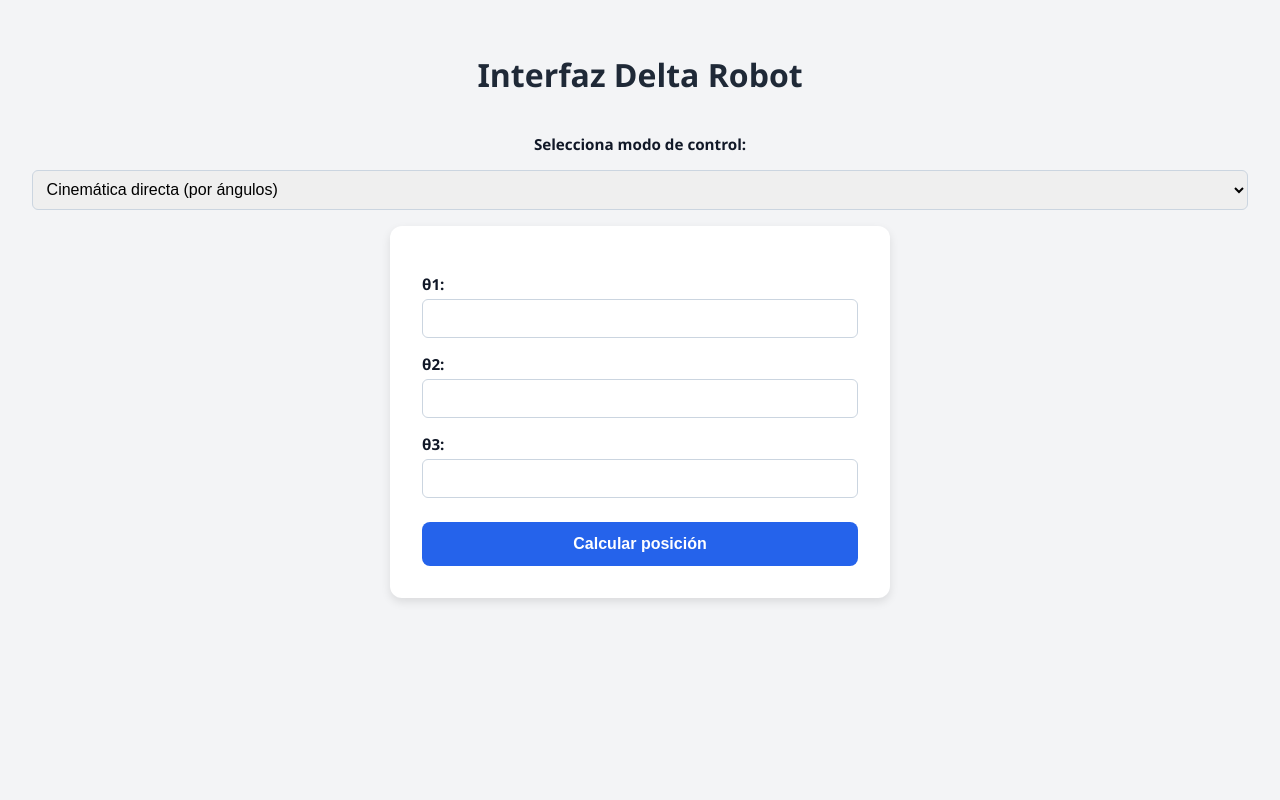
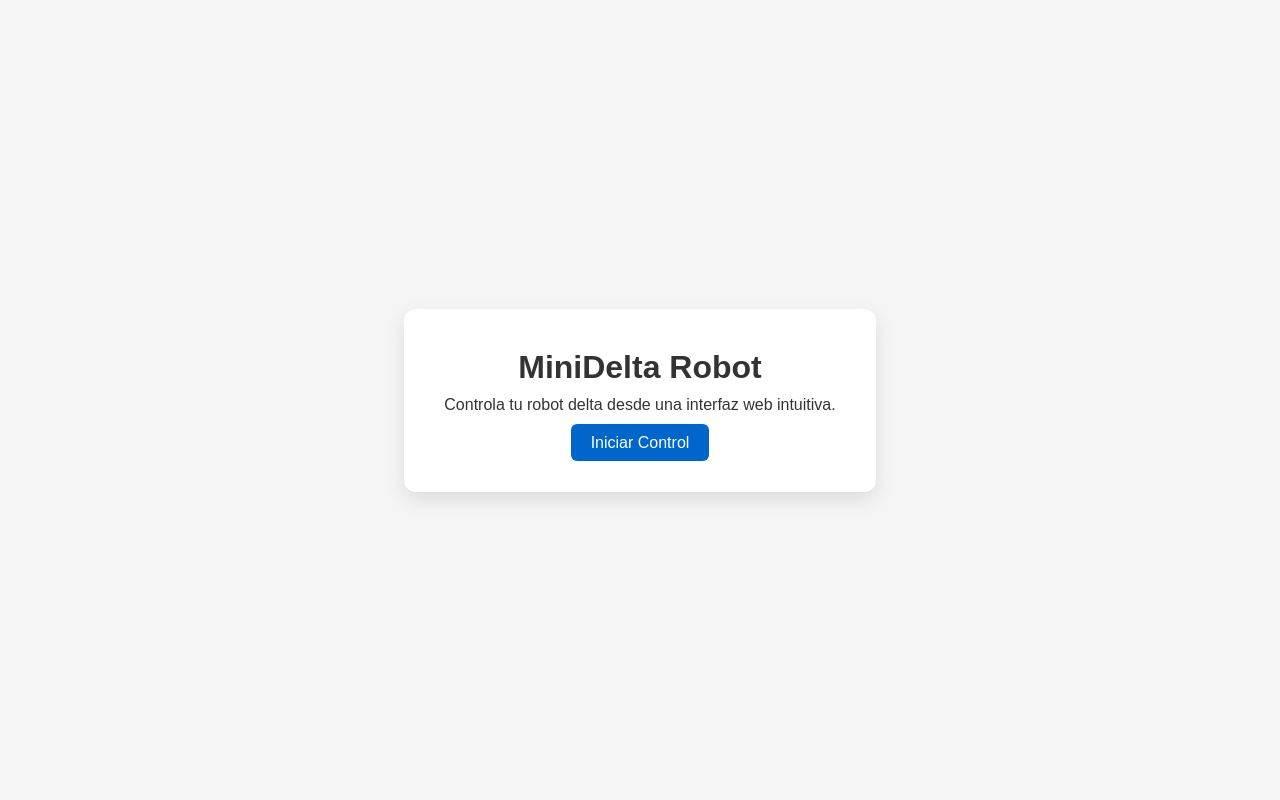
Before and after one commit to SebasG2310/MiniDelta, a Flask app: page / in a window 1280 px wide. Run offline with Flask 3, Linux system fonts and the light colour scheme; some libraries are stand-ins or nearby versions.

Commit message:
modified web and added panel

```diff
--- /dev/null
+++ b/controller/hardware_interface_mock.py
@@ -0,0 +1,6 @@
+class ServoDriver:
+    def __init__(self):
+        print("[MOCK] ServoDriver inicializado (sin hardware)")
+
+    def move_servos(self, angles):
+        print(f"[MOCK] Mover servos a ángulos: {angles}")
--- a/static/css/style.css
+++ b/static/css/style.css
@@ -1,95 +1,219 @@
-/* Centrado y diseño base */
-body {
-  font-family: 'Segoe UI', Tahoma, Geneva, Verdana, sans-serif;
-  background-color: #f3f4f6;
-  color: #111827;
-  margin: 0;
-  padding: 2rem;
-  display: flex;
-  flex-direction: column;
-  align-items: center;
+/* Reset básico */
+* {
+    margin: 0;
+    padding: 0;
+    box-sizing: border-box;
 }
 
-/* Títulos */
-h1, h2 {
-  color: #1f2937;
-  text-align: center;
+body {
+    font-family: 'Segoe UI', sans-serif;
+    background-color: #f4f4f4;
+    color: #333;
 }
 
-/* Contenedor general */
-form {
-  background-color: #ffffff;
-  padding: 2rem;
-  border-radius: 12px;
-  margin: 1rem 0;
-  box-shadow: 0 4px 10px rgba(0,0,0,0.1);
-  width: 100%;
-  max-width: 500px;
-  box-sizing: border-box;
+.container {
+    display: flex;
+    height: 100vh;
 }
 
-/* Etiquetas y campos */
-label {
-  display: flex;
-  flex-direction: column;
-  margin-top: 1rem;
-  font-weight: bold;
-  font-size: 0.95rem;
+/* Sidebar */
+.sidebar {
+    width: 240px;
+    background-color: #2c3e50;
+    color: #ecf0f1;
+    padding: 30px 20px;
 }
 
-input[type="number"],
-input[type="range"],
-input[type="text"],
-select {
-  width: 100%;
-  padding: 0.6rem;
-  margin-top: 0.3rem;
-  border-radius: 6px;
-  border: 1px solid #cbd5e0;
-  font-size: 1rem;
-  box-sizing: border-box;
+.sidebar h2 {
+    margin-bottom: 20px;
+    font-size: 22px;
+    text-align: center;
 }
 
-/* Botón */
-button {
-  margin-top: 1.5rem;
-  background-color: #2563eb;
-  color: white;
-  padding: 0.8rem;
-  width: 100%;
-  border: none;
-  border-radius: 8px;
-  font-weight: bold;
-  font-size: 1rem;
-  cursor: pointer;
-  transition: background-color 0.2s ease;
+.sidebar ul {
+    list-style: none;
+    padding: 0;
 }
 
-button:hover {
-  background-color: #1e40af;
+.sidebar li {
+    margin-bottom: 15px;
 }
 
-/* Dropdown */
-select {
-  margin-top: 1rem;
+.sidebar button {
+    width: 100%;
+    padding: 12px;
+    background-color: #34495e;
+    border: none;
+    color: #ecf0f1;
+    border-radius: 5px;
+    font-size: 15px;
+    cursor: pointer;
+    transition: background-color 0.2s;
 }
 
-/* Plotly chart */
-#plot {
-  width: 100%;
-  max-width: 600px;
-  height: 400px;
-  margin-top: 2rem;
+.sidebar button:hover {
+    background-color: #1abc9c;
 }
 
-/* Resultado */
-pre {
-  background-color: #e5e7eb;
-  padding: 1rem;
-  border-radius: 8px;
-  white-space: pre-wrap;
-  width: 100%;
-  max-width: 500px;
-  box-sizing: border-box;
-  text-align: left;
+/* Content */
+.content {
+    flex: 1;
+    padding: 40px;
+    overflow-y: auto;
 }
+
+section {
+    display: block;
+    margin-bottom: 30px;
+    background-color: white;
+    padding: 25px;
+    border-radius: 10px;
+    box-shadow: 0 2px 10px rgba(0,0,0,0.05);
+    max-width: 600px;
+}
+
+section.hidden {
+    display: none;
+}
+
+section h3 {
+    margin-bottom: 20px;
+    color: #2c3e50;
+}
+
+form input[type="number"],
+form input[type="text"],
+form input[type="range"] {
+    width: 100%;
+    padding: 10px;
+    margin-bottom: 15px;
+    border-radius: 6px;
+    border: 1px solid #ccc;
+    font-size: 14px;
+}
+
+form button {
+    padding: 12px 20px;
+    background-color: #2980b9;
+    border: none;
+    color: white;
+    font-size: 15px;
+    border-radius: 6px;
+    cursor: pointer;
+    transition: background-color 0.2s;
+}
+
+form button:hover {
+    background-color: #3498db;
+}
+
+/* Toast Notification */
+.toast {
+    position: fixed;
+    top: 20px;
+    right: 20px;
+    padding: 15px 25px;
+    border-radius: 8px;
+    font-size: 16px;
+    font-weight: bold;
+    color: white;
+    z-index: 9999;
+    opacity: 0.95;
+    box-shadow: 0 2px 10px rgba(0,0,0,0.3);
+}
+
+.toast.success {
+    background-color: #27ae60;
+}
+
+.toast.error {
+    background-color: #c0392b;
+}
+
+.toast.hidden {
+    display: none;
+}
+
+/* Responsive para pantallas pequeñas */
+@media (max-width: 768px) {
+    .container {
+        flex-direction: column;
+    }
+
+    .sidebar {
+        width: 100%;
+        text-align: center;
+    }
+
+    .content {
+        padding: 20px;
+    }
+}
+.dpad-container {
+    display: flex;
+    flex-direction: column;
+    align-items: center;
+}
+
+.dpad {
+    position: relative;
+    width: 200px;
+    height: 200px;
+    margin-bottom: 20px;
+}
+
+.btn-dpad {
+    position: absolute;
+    width: 60px;
+    height: 60px;
+    font-size: 24px;
+    border-radius: 50%;
+    border: none;
+    background-color: #007bff;
+    color: white;
+    cursor: pointer;
+    box-shadow: 0 2px 6px rgba(0,0,0,0.2);
+}
+
+.btn-dpad:hover {
+    background-color: #0056b3;
+}
+
+.btn-dpad.up { top: 0; left: 50%; transform: translateX(-50%); }
+.btn-dpad.down { bottom: 0; left: 50%; transform: translateX(-50%); }
+.btn-dpad.left { left: 0; top: 50%; transform: translateY(-50%); }
+.btn-dpad.right { right: 0; top: 50%; transform: translateY(-50%); }
+.btn-dpad.home { top: 50%; left: 50%; transform: translate(-50%, -50%); background-color: #28a745; }
+
+.z-controls {
+    display: flex;
+    gap: 10px;
+}
+
+.btn-z {
+    padding: 10px 20px;
+    font-size: 18px;
+    border-radius: 10px;
+    background-color: #6c757d;
+    color: white;
+    border: none;
+    cursor: pointer;
+}
+
+.btn-z:hover {
+    background-color: #5a6268;
+}
+@keyframes press {
+  0% {
+    transform: scale(1);
+  }
+  50% {
+    transform: scale(0.98);
+  }
+  100% {
+    transform: scale(1);
+  }
+}
+.btn-z:active {
+  animation: press 0.2s ease;
+}
--- a/templates/index.html
+++ b/templates/index.html
@@ -2,80 +2,117 @@
 <html lang="es">
 <head>
     <meta charset="UTF-8">
-  <title>Control Delta Robot</title>
+    <title>Control Robot Delta</title>
     <link rel="stylesheet" href="{{ url_for('static', filename='css/style.css') }}">
-  <script src="https://cdn.plot.ly/plotly-latest.min.js"></script>
+    <script>
+        function showSection(id) {
+            document.querySelectorAll('section').forEach(sec => sec.classList.add('hidden'));
+            document.getElementById(id).classList.remove('hidden');
+        }
+
+        window.onload = function () {
+            {% if active_section %}
+            showSection("{{ active_section }}");
+            {% endif %}
+            {% if result %}
+            const toast = document.getElementById('toast');
+            toast.classList.add('{{ "success" if result.msg else "error" }}');
+            toast.innerText = "{{ result.msg if result.msg else result.error }}";
+            toast.classList.remove('hidden');
+            setTimeout(() => {
+                toast.classList.add('hidden');
+            }, 3000);
+            {% endif %}
+        }
+    </script>
 </head>
 <body>
-  <h1>Interfaz Delta Robot</h1>
+<div class="container">
+    <aside class="sidebar">
+        <h2>Controles</h2>
+        <ul>
+            <li><button onclick="showSection('ik')">Cinemática Inversa</button></li>
+            <li><button onclick="showSection('dk')">Cinemática Directa</button></li>
+            <li><button onclick="showSection('arrows')">Mover con Flechas</button></li>
+            <li><button onclick="showSection('trajectory')">Ejecutar Trayectoria</button></li>
+            <li><button onclick="showSection('remote')">Control Remoto</button></li>
+            <li><button onclick="showSection('config')">Configuración</button></li>
+        </ul>
+    </aside>
 
-  <label for="mode">Selecciona modo de control:</label>
-  <select id="mode" onchange="switchMode()">
-    <option value="angles">Cinemática directa (por ángulos)</option>
-    <option value="coords">Cinemática inversa (por coordenadas)</option>
-    <option value="trajectory">Ejecutar trayectoria</option>
-    <option value="remote">Control remoto (gamepad)</option>
-  </select>
+    <main class="content">
+        <div id="toast" class="toast hidden"></div>
 
-  <!-- Formulario DK -->
-  <form method="POST" id="anglesForm">
+        <section id="ik" class="{% if active_section != 'coords' %}hidden{% endif %}">
+            <h3>Movimiento por Coordenadas</h3>
+            <form method="POST">
+                <input type="hidden" name="mode" value="coords">
+                X: <input type="number" name="x" step="1"><br>
+                Y: <input type="number" name="y" step="1"><br>
+                Z: <input type="number" name="z" step="1"><br>
+                <button type="submit">Mover</button>
+            </form>
+        </section>
+
+        <section id="dk" class="{% if active_section != 'angles' %}hidden{% endif %}">
+            <h3>Movimiento por Ángulos</h3>
+            <form method="POST">
                 <input type="hidden" name="mode" value="angles">
-    <label>θ1: <input type="number" name="theta1" step="1"></label>
-    <label>θ2: <input type="number" name="theta2" step="1"></label>
-    <label>θ3: <input type="number" name="theta3" step="1"></label>
-    <button type="submit">Calcular posición</button>
+                Theta1: <input type="range" name="theta1" min="0" max="90"><br>
+                Theta2: <input type="range" name="theta2" min="0" max="90"><br>
+                Theta3: <input type="range" name="theta3" min="0" max="90"><br>
+                <button type="submit">Mover</button>
             </form>
+        </section>
 
-  <!-- Formulario IK -->
-  <form method="POST" id="coordsForm" style="display:none;">
-    <input type="hidden" name="mode" value="coords">
-    <label>X: <input type="number" name="x" step="1"></label>
-    <label>Y: <input type="number" name="y" step="1"></label>
-    <label>Z: <input type="number" name="z" step="1"></label>
-    <button type="submit">Calcular ángulos</button>
+        <section id="arrows" class="hidden">
+            <h3>Control con Flechas</h3>
+            <form method="POST" class="dpad-container">
+                <input type="hidden" name="mode" value="arrows">
+
+                <div class="dpad">
+                  <button class="btn-dpad up" name="dir" value="forward">↑</button>
+                  <button class="btn-dpad left" name="dir" value="left">←</button>
+                  <button class="btn-dpad home" name="dir" value="home">🏠 </button>
+                  <button class="btn-dpad right" name="dir" value="right">→</button>
+                  <button class="btn-dpad down" name="dir" value="backward">↓</button>
+                </div>
+
+                <div class="z-controls">
+                    <button class="btn-z" name="dir" value="up">Z+</button>
+                    <button class="btn-z" name="dir" value="down">Z-</button>
+                </div>
               </form>
+        </section>
 
-  <!-- Ejecutar trayectoria -->
-  <form method="POST" id="trajectoryForm" style="display:none;">
+
+        <section id="trajectory" class="{% if active_section != 'trajectory' %}hidden{% endif %}">
+            <h3>Ejecutar Trayectoria desde CSV</h3>
+            <form method="POST">
                 <input type="hidden" name="mode" value="trajectory">
-    <label>Nombre de archivo CSV: <input type="text" name="csv_file"></label>
-    <button type="submit">Ejecutar trayectoria</button>
+                Archivo CSV: <input type="text" name="csv_file"><br>
+                <button type="submit">Ejecutar</button>
             </form>
+        </section>
 
-  <!-- Control remoto -->
-  <form method="POST" id="remoteForm" style="display:none;">
+        <section id="remote" class="{% if active_section != 'remote' %}hidden{% endif %}">
+            <h3>Control con Joystick</h3>
+            <form method="POST">
                 <input type="hidden" name="mode" value="remote">
-    <p>Haz clic para iniciar el control remoto con joystick conectado.</p>
-    <button type="submit">Iniciar control remoto</button>
+                <button type="submit">Iniciar</button>
             </form>
+        </section>
 
-  {% if result %}
-    <h2>Resultado:</h2>
-    <pre>{{ result }}</pre>
-    {% if result.x is defined and result.y is defined and result.z is defined %}
-    <div id="plot"></div>
-    <script>
-      const data = [{
-        x: [{{ result.x }}],
-        y: [{{ result.y }}],
-        z: [{{ result.z }}],
-        mode: 'markers',
-        type: 'scatter3d',
-        marker: { size: 6, color: 'red' }
-      }];
-      Plotly.newPlot('plot', data);
-    </script>
-    {% endif %}
-  {% endif %}
-
-  <script>
-    function switchMode() {
-      const mode = document.getElementById("mode").value;
-      document.getElementById("anglesForm").style.display = mode === "angles" ? "block" : "none";
-      document.getElementById("coordsForm").style.display = mode === "coords" ? "block" : "none";
-      document.getElementById("trajectoryForm").style.display = mode === "trajectory" ? "block" : "none";
-      document.getElementById("remoteForm").style.display = mode === "remote" ? "block" : "none";
-    }
-  </script>
+        <section id="config" class="{% if active_section != 'config' %}hidden{% endif %}">
+            <h3>Configuración Física del Robot</h3>
+            <ul>
+                <li>e = {{ config.e }}</li>
+                <li>f = {{ config.f }}</li>
+                <li>rf = {{ config.rf }}</li>
+                <li>re = {{ config.re }}</li>
+            </ul>
+        </section>
+    </main>
+</div>
 </body>
 </html>
--- /dev/null
+++ b/templates/landing.html
@@ -0,0 +1,49 @@
+<!DOCTYPE html>
+<html lang="es">
+<head>
+    <meta charset="UTF-8">
+    <title>MiniDelta Robot</title>
+    <link rel="stylesheet" href="{{ url_for('static', filename='css/style.css') }}">
+    <style>
+        body {
+            display: flex;
+            justify-content: center;
+            align-items: center;
+            height: 100vh;
+            font-family: sans-serif;
+            background-color: #f5f5f5;
+        }
+        .landing-box {
+            text-align: center;
+            background: white;
+            padding: 40px;
+            border-radius: 12px;
+            box-shadow: 0 8px 20px rgba(0,0,0,0.1);
+        }
+        .landing-box h1 {
+            margin-bottom: 10px;
+        }
+        .landing-box p {
+            margin-bottom: 20px;
+        }
+        .landing-box a {
+            padding: 10px 20px;
+            background-color: #0066cc;
+            color: white;
+            text-decoration: none;
+            border-radius: 6px;
+            transition: 0.2s;
+        }
+        .landing-box a:hover {
+            background-color: #004a99;
+        }
+    </style>
+</head>
+<body>
+<div class="landing-box">
+    <h1>MiniDelta Robot</h1>
+    <p>Controla tu robot delta desde una interfaz web intuitiva.</p>
+    <a href="{{ url_for('index') }}">Iniciar Control</a>
+</div>
+</body>
+</html>
```
Also changed, not shown: web.py (+36 -5 lines). Lines whose indentation alone changed are shown as unchanged.
